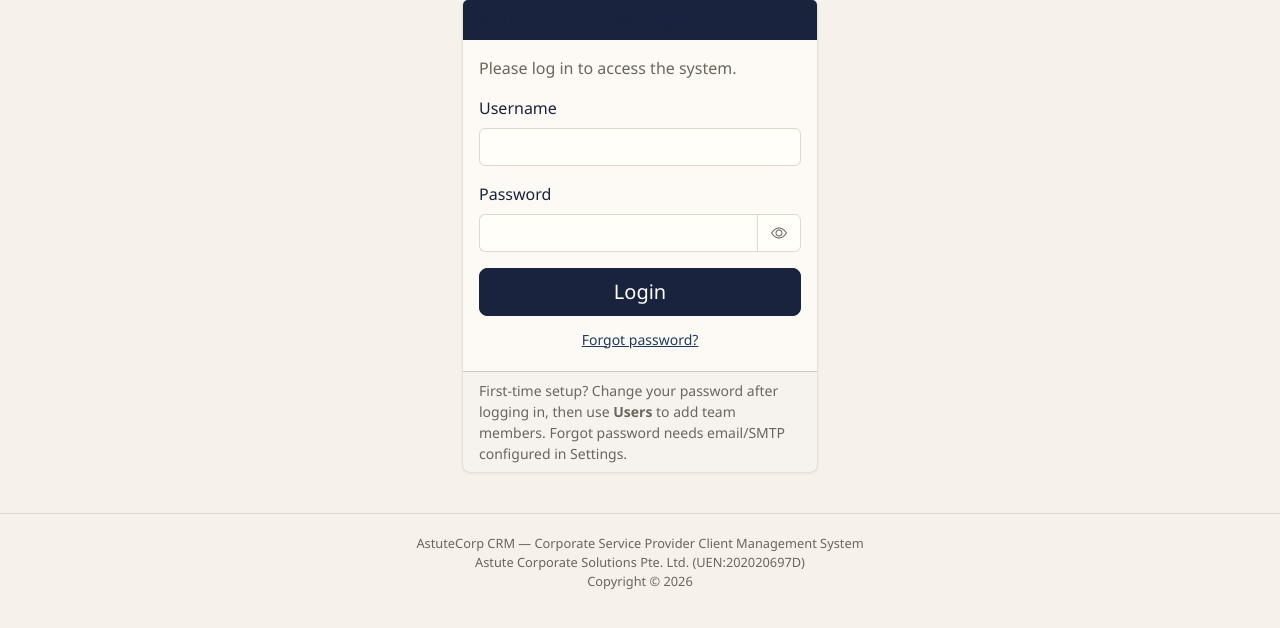
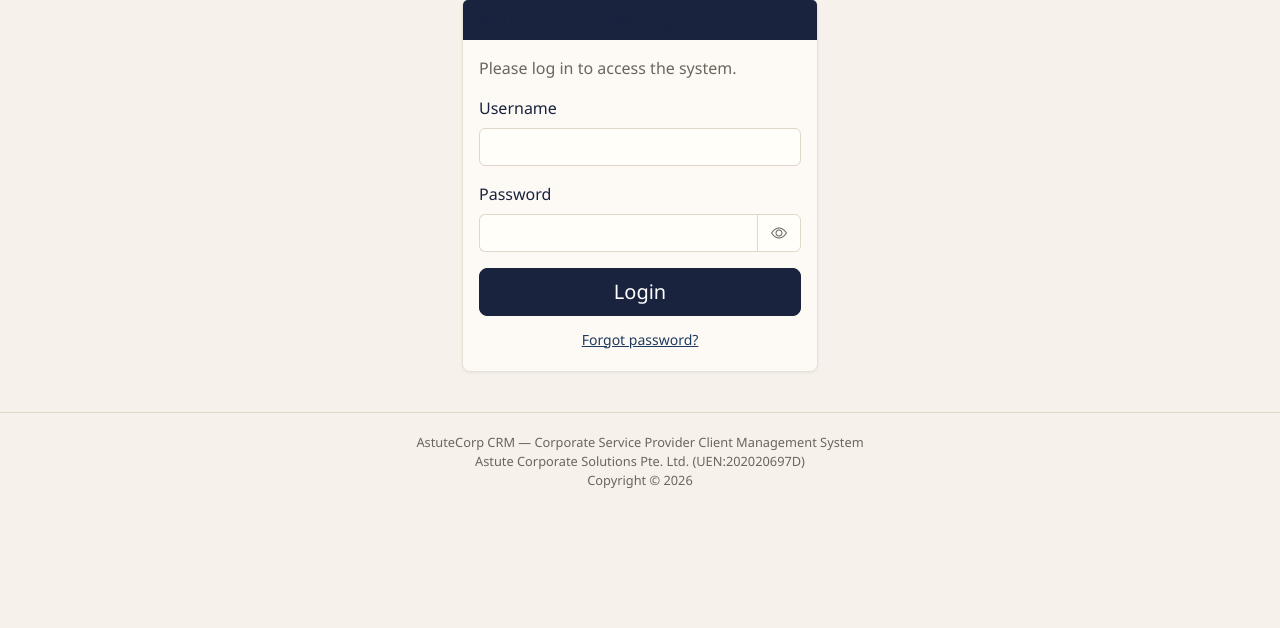
Before and after one commit to kelvinch8/astutecorp-crm, a Flask app: page /login in a window 1280 px wide. Shown: the part 121-749 px from the top of the page. Run offline with Flask 3, Linux system fonts and the light colour scheme; data comes from the database, SQL or seed files in the repository; some libraries are stand-ins or nearby versions.

Commit message:
Remove first-time setup note from the login page.

```diff
--- a/templates/login.html
+++ b/templates/login.html
@@ -32,10 +32,6 @@
                     </div>
                 </form>
             </div>
-            <div class="card-footer text-muted small">
-                First-time setup? Change your password after logging in, then use <strong>Users</strong> to add team members.
-                Forgot password needs email/SMTP configured in Settings.
-            </div>
         </div>
     </div>
 </div>
```
